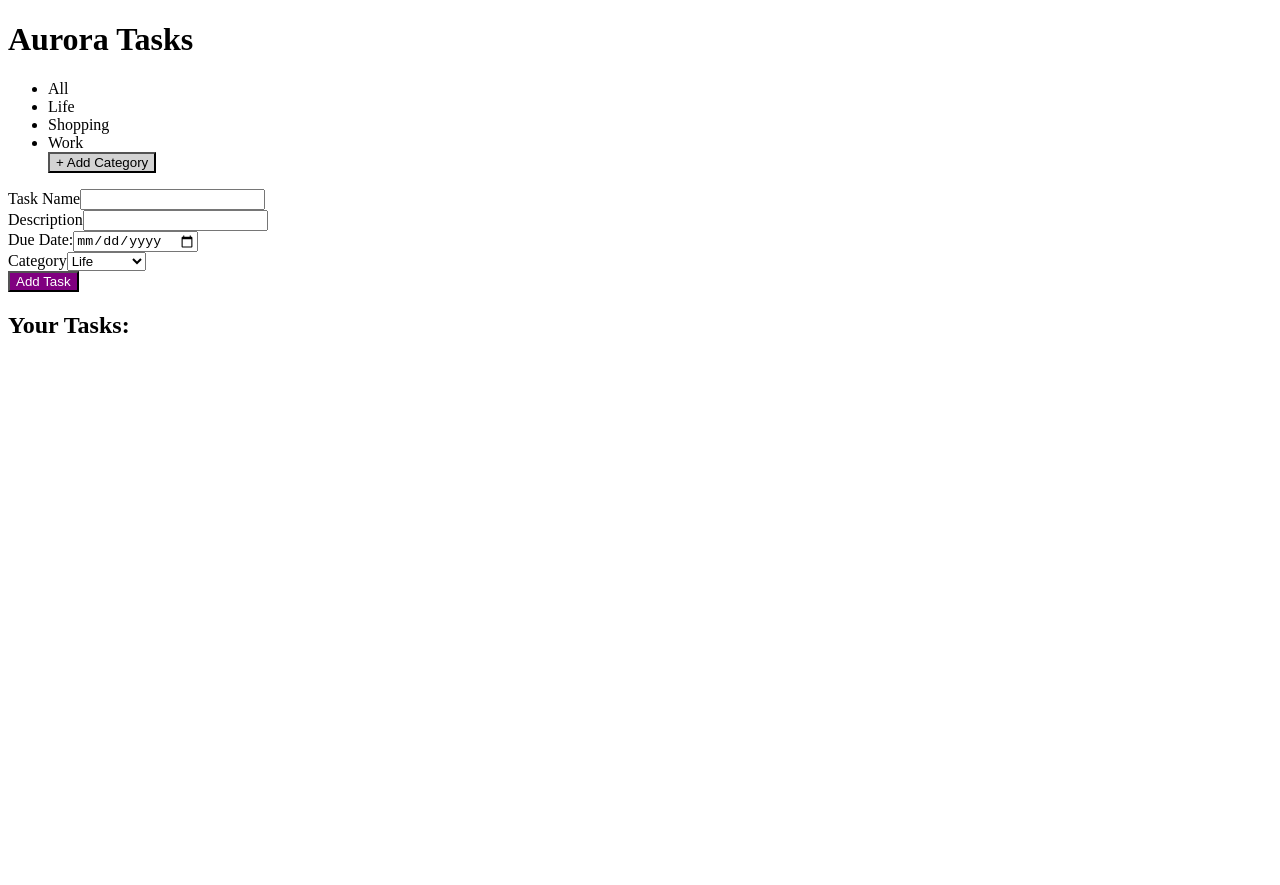
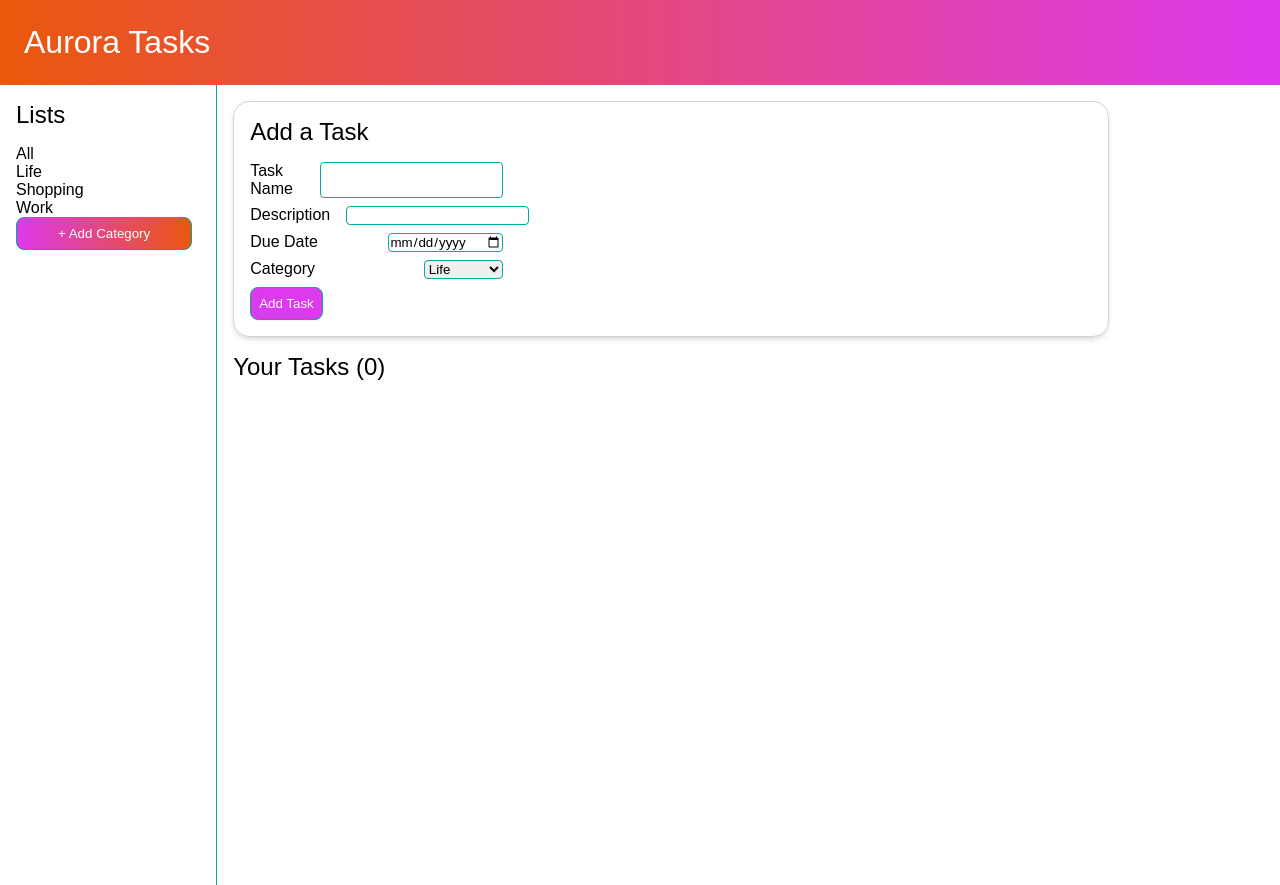
Before and after one commit to Justin-K-Ellis/aurora-tasks-react, a React (Vite) app: page / in a window 1280 px wide. Before the commit the page ends 800 px from the top, so only its background shows below. Built offline with nearby package versions, Linux system fonts and the light colour scheme.

Commit message:
Improve styling of app.

```diff
--- a/src/App.jsx
+++ b/src/App.jsx
@@ -55,7 +55,8 @@ const App = () => {
             setOptions={setOptions}
             showAllTasks={showAllTasks}
           />
-          <h2>Your Tasks:</h2>
+          <div className="tasks-container">
+            <h2>Your Tasks ({displayList.length})</h2>
             <ul>
               {displayList.map((task) => {
                 return (
@@ -74,6 +75,7 @@ const App = () => {
                 );
               })}
             </ul>
+          </div>
         </section>
       </main>
     </>
--- a/src/components/Button.jsx
+++ b/src/components/Button.jsx
@@ -4,6 +4,7 @@ const Button = ({ color, background, text, handleClick, type }) => {
       type={type}
       onClick={handleClick}
       style={{ color: color, background: background }}
+      className="delete-btn"
     >
       {text}
     </button>
--- a/src/components/Card.jsx
+++ b/src/components/Card.jsx
@@ -15,8 +15,8 @@ const Card = ({
 
   return (
     <div className="card" style={{ color, textDecorationLine }}>
-      <p>Task: {name}</p>
-      <p>{description}</p>
+      <p className="task-name">{name}</p>
+      <p className="task-description">{description}</p>
       <div className="cat-due">
         <p>
           Category: <span className="category">{category}</span>
@@ -26,14 +26,14 @@ const Card = ({
       <Button
         text={done === true ? "Not done" : "Done!"}
         color="white"
-        background="green"
+        background="var(--accent-color)"
         handleClick={() => toggleDoneStatus(task.id)}
         type=""
       />
       <Button
         text="Delete"
         color="white"
-        background="red"
+        background="var(--primary-color)"
         handleClick={() => deleteTask(task)}
         type="button"
       />
--- a/src/components/Input.jsx
+++ b/src/components/Input.jsx
@@ -38,10 +38,17 @@ const Input = ({ list, setList, options, showAllTasks }) => {
   }
 
   return (
-    <form onSubmit={handleSubmit} className="form">
+    <div className="form-styles">
+      <h2 id="form-title">Add a Task</h2>
+      <form onSubmit={handleSubmit}>
         <div className="input-group">
           <label htmlFor="name">Task Name</label>
-        <input type="text" id="name" onChange={handleNameChange} value={name} />
+          <input
+            type="text"
+            id="name"
+            onChange={handleNameChange}
+            value={name}
+          />
         </div>
         <div className="input-group">
           <label htmlFor="description">Description</label>
@@ -52,7 +59,7 @@ const Input = ({ list, setList, options, showAllTasks }) => {
           />
         </div>
         <div className="input-group">
-        <label htmlFor="due-date">Due Date:</label>
+          <label htmlFor="due-date">Due Date</label>
           <input
             type="date"
             id="due-date"
@@ -77,16 +84,16 @@ const Input = ({ list, setList, options, showAllTasks }) => {
           </select>
         </div>
         <div className="input-group">
-        {/* <button type="submit">Add Task</button> */}
           <Button
             color="white"
-          background="purple"
+            background="var(--secondary-color)"
             text="Add Task"
             handleClick={null}
             type="submit"
           />
         </div>
       </form>
+    </div>
   );
 };
 
--- a/src/components/Nav.jsx
+++ b/src/components/Nav.jsx
@@ -16,6 +16,7 @@ const Nav = ({
 
   return (
     <nav className="navbar">
+      <h2>Lists</h2>
       <ul>
         <li onClick={showAllTasks}>All</li>
         {options.map((item) => (
--- a/src/components/add_cat/EditingMode.jsx
+++ b/src/components/add_cat/EditingMode.jsx
@@ -5,18 +5,17 @@ const EditingMode = ({ options, setOptions, toggleEditStatus }) => {
   const [name, setName] = useState("");
   function handleSubmit(event) {
     event.preventDefault();
-    // console.log(options); // Why is this undefined?
     setOptions([...options, name]);
     toggleEditStatus();
   }
 
   return (
     <>
-      <form onSubmit={handleSubmit}>
+      <form onSubmit={handleSubmit} className="editing-mode">
         <label htmlFor="add-category">
           <Button
-            color="black"
-            background="lightgray"
+            color="white"
+            background="var(--reverse-gradient)"
             text="→"
             handleClick={null}
             type="submit"
--- a/src/components/add_cat/NormalMode.jsx
+++ b/src/components/add_cat/NormalMode.jsx
@@ -4,8 +4,8 @@ const NormalMode = ({ toggleEditStatus }) => {
   return (
     <>
       <Button
-        color="black"
-        background="lightgray"
+        color="white"
+        background="var(--reverse-gradient)"
         text="+ Add Category"
         handleClick={toggleEditStatus}
         type="button"
--- a/src/index.css
+++ b/src/index.css
@@ -0,0 +1,197 @@
+/* @import url("https://fonts.googleapis.com/css2?family=Ubuntu:ital,wght@0,300;0,400;0,500;0,700;1,300;1,400;1,500;1,700&display=swap"); */
+
+@import url("https://fonts.googleapis.com/css2?family=Noto+Sans:ital,wght@0,100..900;1,100..900&display=swap");
+
+:root {
+  --primary-color: #ea580c;
+  --secondary-color: #dd39ed;
+  --accent-color: #00aa9c;
+  --main-gradient: linear-gradient(
+    90deg,
+    var(--primary-color),
+    var(--secondary-color)
+  );
+  --reverse-gradient: linear-gradient(
+    90deg,
+    var(--secondary-color),
+    var(--primary-color)
+  );
+}
+
+* {
+  box-sizing: border-box;
+  /* font-family: ubuntu; */
+  font-family: noto-san, sans-serif;
+  font-weight: 300;
+}
+
+body {
+  margin: 0;
+  background: white;
+  min-height: 100%;
+}
+
+header {
+  color: white;
+  background: var(--main-gradient);
+  margin: 0;
+  padding: 1.5rem;
+}
+
+h1 {
+  margin: 0;
+}
+
+h2 {
+  margin: 0;
+}
+
+ul {
+  margin: 0;
+  padding: 0;
+  display: flex;
+  flex-direction: column;
+}
+
+li {
+  list-style: none;
+  padding: none;
+  margin: none;
+}
+
+nav ul li {
+  display: flex;
+  gap: 1rem;
+}
+
+nav ul li:hover {
+  opacity: 70%;
+}
+
+main {
+  display: flex;
+  width: 100%;
+  margin: 0 auto;
+}
+
+button {
+  border: 1px solid var(--accent-color);
+  border-radius: 0.5rem;
+  padding: 0.5rem;
+  box-shadow: 0 1px 2px 0 rgb(0 0 0 / 0.05);
+}
+
+button:hover {
+  font-weight: 600;
+}
+
+form {
+  display: flex;
+  flex-direction: column;
+  gap: 0.5rem;
+  width: 30%;
+}
+
+input,
+select {
+  border: 1px solid var(--accent-color);
+  border-radius: 0.25rem;
+  font-weight: 200;
+}
+
+.main-content {
+  padding: 1rem;
+  width: 100%;
+}
+
+.tasks-container {
+  margin-top: 1rem;
+}
+
+.tasks-container h2 {
+  margin-bottom: 1rem;
+}
+
+.tasks-container ul {
+  display: flex;
+  flex-direction: column;
+  gap: 0.75rem;
+}
+
+.card {
+  max-width: 85%;
+  max-height: auto;
+  border: 1px solid lightgray;
+  border-radius: 1rem;
+  padding: 1rem;
+  box-shadow: 0 4px 6px -1px rgb(0 0 0 / 0.1), 0 2px 4px -2px rgb(0 0 0 / 0.1);
+}
+
+.card:hover {
+  box-shadow: 0 10px 15px -3px rgb(0 0 0 / 0.1), 0 4px 6px -4px rgb(0 0 0 / 0.1);
+}
+
+.task-name {
+  font-size: 1.1rem;
+  font-weight: 400;
+}
+
+.task-description {
+  font-size: 0.9rem;
+  color: darkgray;
+}
+
+.cat-due {
+  display: flex;
+  justify-content: space-between;
+}
+
+.category {
+  background: var(--secondary-color);
+  color: white;
+  border: 1px solid darkgray;
+  border-radius: 0.25rem;
+  padding: 0.25rem;
+  font-size: 0.9rem;
+}
+
+.delete-btn {
+  margin-right: 0.5rem;
+}
+
+.form-styles {
+  padding: 1rem;
+  display: flex;
+  flex-direction: column;
+  border-radius: 1rem;
+  border: 1px solid lightgray;
+  box-shadow: 0 4px 6px -1px rgb(0 0 0 / 0.1), 0 2px 4px -2px rgb(0 0 0 / 0.1);
+  width: 85%;
+}
+
+.navbar {
+  padding: 1rem;
+  display: flex;
+  flex-direction: column;
+  gap: 1rem;
+  border-right: 1px solid var(--accent-color);
+  height: 100vh;
+  width: 20%;
+}
+
+.editing-mode {
+  margin-top: 0.5rem;
+  display: flex;
+  flex-direction: row;
+}
+
+.input-group {
+  display: flex;
+  flex-direction: row;
+  justify-content: space-between;
+  gap: 1rem;
+}
+
+#form-title {
+  margin-bottom: 1rem;
+}
```
Lines whose indentation alone changed are shown as unchanged.
